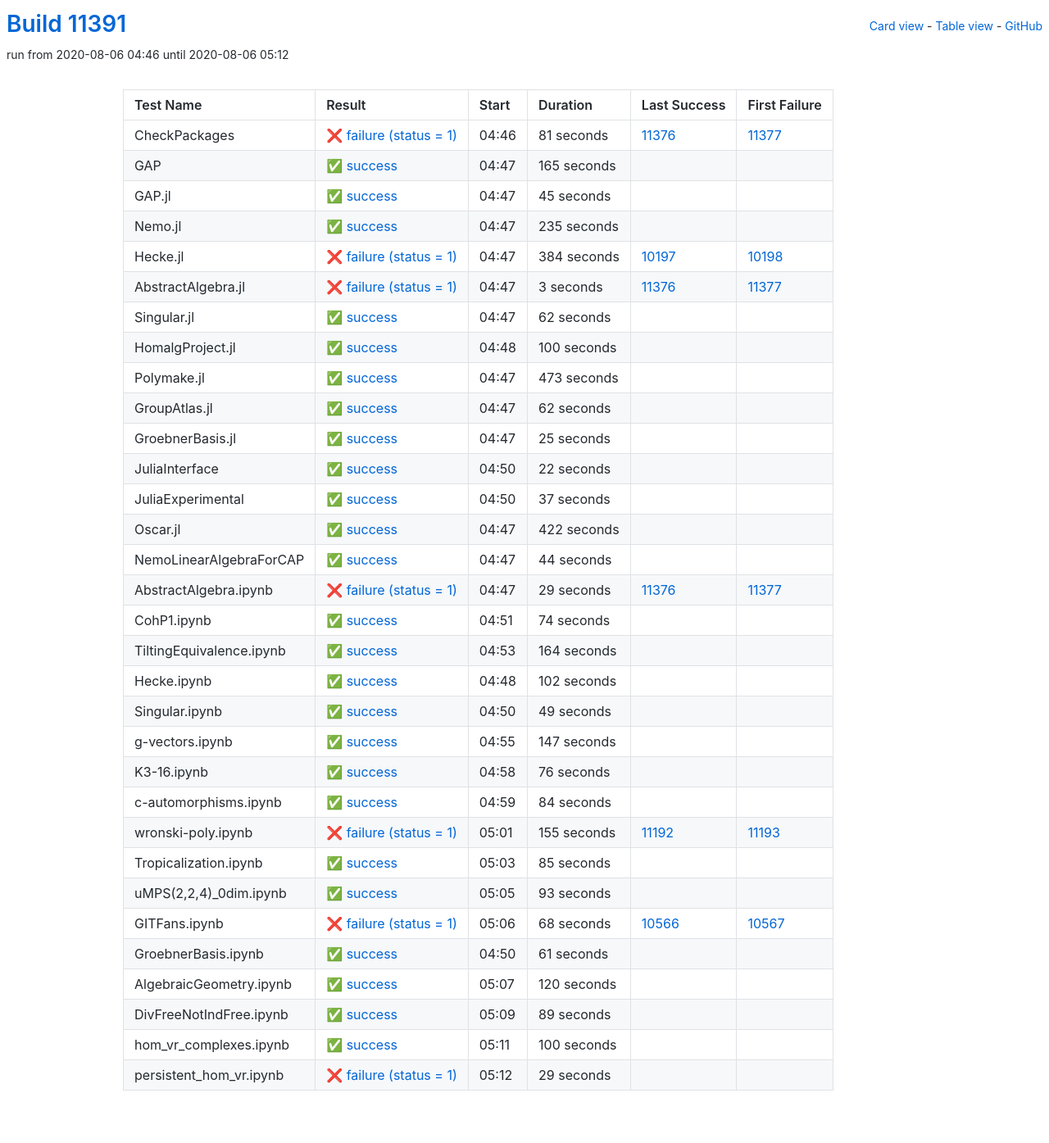
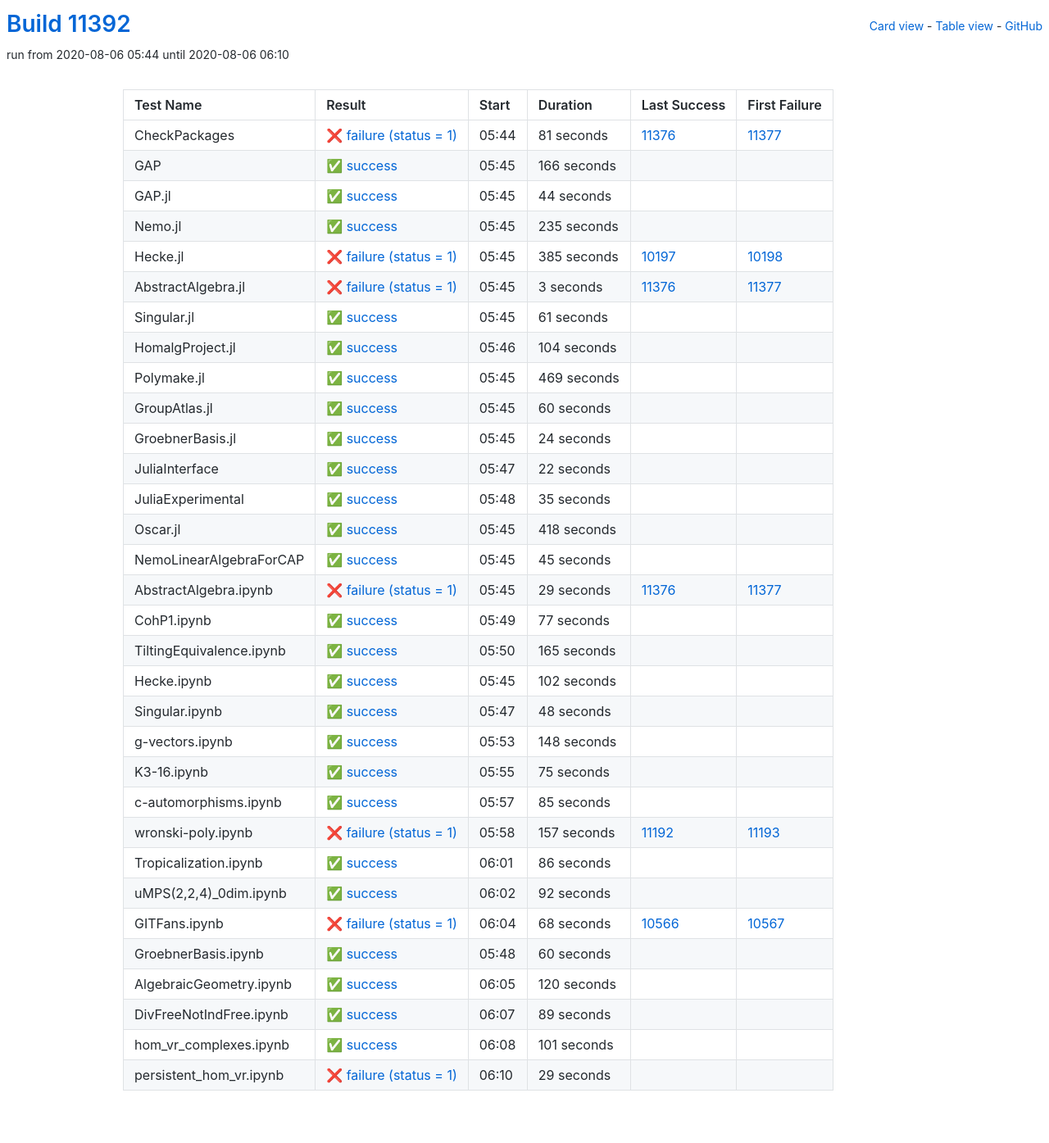
Before and after one commit to oscar-system/oscar-ci-status, a Jekyll site: the page built from table.html, in a window 1280 px wide. Shown: the whole page at 82% size. Built offline with Jekyll 4.4.1, drawn with Linux system fonts in a browser that asks for light colours.

Commit message:
Build #11392

```diff
--- a/_data/ci.yml
+++ b/_data/ci.yml
@@ -1,6 +1,6 @@
 ---
-build: 11391
-build_url: https://oscarci.mathematik.uni-kl.de/job/oscar/11391/
+build: 11392
+build_url: https://oscarci.mathematik.uni-kl.de/job/oscar/11392/
 job: oscar
 organization: oscar-system
 repo: oscar-ci-status
@@ -8,8 +8,8 @@
 tests:
 - name: CheckPackages
   id: checkpackages
-  log: https://oscarci.mathematik.uni-kl.de/job/oscar/11391/artifact/logs/build-11391/CheckPackages.log
-  start: 2020-08-06 04:46
+  log: https://oscarci.mathematik.uni-kl.de/job/oscar/11392/artifact/logs/build-11392/CheckPackages.log
+  start: 2020-08-06 05:44
   success: false
   exitcode: 1
   status: failure
@@ -20,32 +20,32 @@
   first_failure_url: https://oscarci.mathematik.uni-kl.de/job/oscar/11377/
 - name: GAP
   id: gap
-  log: https://oscarci.mathematik.uni-kl.de/job/oscar/11391/artifact/logs/build-11391/GAP.log
-  start: 2020-08-06 04:47
+  log: https://oscarci.mathematik.uni-kl.de/job/oscar/11392/artifact/logs/build-11392/GAP.log
+  start: 2020-08-06 05:45
   success: true
   exitcode: 0
   status: success
-  duration: 165
+  duration: 166
   last_success: false
   last_success_url:
   first_failure: false
   first_failure_url:
 - name: GAP.jl
   id: gap-jl
-  log: https://oscarci.mathematik.uni-kl.de/job/oscar/11391/artifact/logs/build-11391/GAP.jl.log
-  start: 2020-08-06 04:47
+  log: https://oscarci.mathematik.uni-kl.de/job/oscar/11392/artifact/logs/build-11392/GAP.jl.log
+  start: 2020-08-06 05:45
   success: true
   exitcode: 0
   status: success
-  duration: 45
+  duration: 44
   last_success: false
   last_success_url:
   first_failure: false
   first_failure_url:
 - name: Nemo.jl
   id: nemo-jl
-  log: https://oscarci.mathematik.uni-kl.de/job/oscar/11391/artifact/logs/build-11391/Nemo.jl.log
-  start: 2020-08-06 04:47
+  log: https://oscarci.mathematik.uni-kl.de/job/oscar/11392/artifact/logs/build-11392/Nemo.jl.log
+  start: 2020-08-06 05:45
   success: true
   exitcode: 0
   status: success
@@ -56,20 +56,20 @@
   first_failure_url:
 - name: Hecke.jl
   id: hecke-jl
-  log: https://oscarci.mathematik.uni-kl.de/job/oscar/11391/artifact/logs/build-11391/Hecke.jl.log
-  start: 2020-08-06 04:47
+  log: https://oscarci.mathematik.uni-kl.de/job/oscar/11392/artifact/logs/build-11392/Hecke.jl.log
+  start: 2020-08-06 05:45
   success: false
   exitcode: 1
   status: failure
-  duration: 384
+  duration: 385
   last_success: 10197
   last_success_url: https://oscarci.mathematik.uni-kl.de/job/oscar/10197/
   first_failure: 10198
   first_failure_url: https://oscarci.mathematik.uni-kl.de/job/oscar/10198/
 - name: AbstractAlgebra.jl
   id: abstractalgebra-jl
-  log: https://oscarci.mathematik.uni-kl.de/job/oscar/11391/artifact/logs/build-11391/AbstractAlgebra.jl.log
-  start: 2020-08-06 04:47
+  log: https://oscarci.mathematik.uni-kl.de/job/oscar/11392/artifact/logs/build-11392/AbstractAlgebra.jl.log
+  start: 2020-08-06 05:45
   success: false
   exitcode: 1
   status: failure
@@ -80,68 +80,68 @@
   first_failure_url: https://oscarci.mathematik.uni-kl.de/job/oscar/11377/
 - name: Singular.jl
   id: singular-jl
-  log: https://oscarci.mathematik.uni-kl.de/job/oscar/11391/artifact/logs/build-11391/Singular.jl.log
-  start: 2020-08-06 04:47
+  log: https://oscarci.mathematik.uni-kl.de/job/oscar/11392/artifact/logs/build-11392/Singular.jl.log
+  start: 2020-08-06 05:45
   success: true
   exitcode: 0
   status: success
-  duration: 62
+  duration: 61
   last_success: false
   last_success_url:
   first_failure: false
   first_failure_url:
 - name: HomalgProject.jl
   id: homalgproject-jl
-  log: https://oscarci.mathematik.uni-kl.de/job/oscar/11391/artifact/logs/build-11391/HomalgProject.jl.log
-  start: 2020-08-06 04:48
+  log: https://oscarci.mathematik.uni-kl.de/job/oscar/11392/artifact/logs/build-11392/HomalgProject.jl.log
+  start: 2020-08-06 05:46
   success: true
   exitcode: 0
   status: success
-  duration: 100
+  duration: 104
   last_success: false
   last_success_url:
   first_failure: false
   first_failure_url:
 - name: Polymake.jl
   id: polymake-jl
-  log: https://oscarci.mathematik.uni-kl.de/job/oscar/11391/artifact/logs/build-11391/Polymake.jl.log
-  start: 2020-08-06 04:47
+  log: https://oscarci.mathematik.uni-kl.de/job/oscar/11392/artifact/logs/build-11392/Polymake.jl.log
+  start: 2020-08-06 05:45
   success: true
   exitcode: 0
   status: success
-  duration: 473
+  duration: 469
   last_success: false
   last_success_url:
   first_failure: false
   first_failure_url:
 - name: GroupAtlas.jl
   id: groupatlas-jl
-  log: https://oscarci.mathematik.uni-kl.de/job/oscar/11391/artifact/logs/build-11391/GroupAtlas.jl.log
-  start: 2020-08-06 04:47
+  log: https://oscarci.mathematik.uni-kl.de/job/oscar/11392/artifact/logs/build-11392/GroupAtlas.jl.log
+  start: 2020-08-06 05:45
   success: true
   exitcode: 0
   status: success
-  duration: 62
+  duration: 60
   last_success: false
   last_success_url:
   first_failure: false
   first_failure_url:
 - name: GroebnerBasis.jl
   id: groebnerbasis-jl
-  log: https://oscarci.mathematik.uni-kl.de/job/oscar/11391/artifact/logs/build-11391/GroebnerBasis.jl.log
-  start: 2020-08-06 04:47
+  log: https://oscarci.mathematik.uni-kl.de/job/oscar/11392/artifact/logs/build-11392/GroebnerBasis.jl.log
+  start: 2020-08-06 05:45
   success: true
   exitcode: 0
   status: success
-  duration: 25
+  duration: 24
   last_success: false
   last_success_url:
   first_failure: false
   first_failure_url:
 - name: JuliaInterface
   id: juliainterface
-  log: https://oscarci.mathematik.uni-kl.de/job/oscar/11391/artifact/logs/build-11391/JuliaInterface.log
-  start: 2020-08-06 04:50
+  log: https://oscarci.mathematik.uni-kl.de/job/oscar/11392/artifact/logs/build-11392/JuliaInterface.log
+  start: 2020-08-06 05:47
   success: true
   exitcode: 0
   status: success
@@ -152,44 +152,44 @@
   first_failure_url:
 - name: JuliaExperimental
   id: juliaexperimental
-  log: https://oscarci.mathematik.uni-kl.de/job/oscar/11391/artifact/logs/build-11391/JuliaExperimental.log
-  start: 2020-08-06 04:50
+  log: https://oscarci.mathematik.uni-kl.de/job/oscar/11392/artifact/logs/build-11392/JuliaExperimental.log
+  start: 2020-08-06 05:48
   success: true
   exitcode: 0
   status: success
-  duration: 37
+  duration: 35
   last_success: false
   last_success_url:
   first_failure: false
   first_failure_url:
 - name: Oscar.jl
   id: oscar-jl
-  log: https://oscarci.mathematik.uni-kl.de/job/oscar/11391/artifact/logs/build-11391/Oscar.jl.log
-  start: 2020-08-06 04:47
+  log: https://oscarci.mathematik.uni-kl.de/job/oscar/11392/artifact/logs/build-11392/Oscar.jl.log
+  start: 2020-08-06 05:45
   success: true
   exitcode: 0
   status: success
-  duration: 422
+  duration: 418
   last_success: false
   last_success_url:
   first_failure: false
   first_failure_url:
 - name: NemoLinearAlgebraForCAP
   id: nemolinearalgebraforcap
-  log: https://oscarci.mathematik.uni-kl.de/job/oscar/11391/artifact/logs/build-11391/NemoLinearAlgebraForCAP.log
-  start: 2020-08-06 04:47
+  log: https://oscarci.mathematik.uni-kl.de/job/oscar/11392/artifact/logs/build-11392/NemoLinearAlgebraForCAP.log
+  start: 2020-08-06 05:45
   success: true
   exitcode: 0
   status: success
-  duration: 44
+  duration: 45
   last_success: false
   last_success_url:
   first_failure: false
   first_failure_url:
 - name: AbstractAlgebra.ipynb
   id: abstractalgebra-ipynb
-  log: https://oscarci.mathematik.uni-kl.de/job/oscar/11391/artifact/logs/build-11391/AbstractAlgebra.ipynb.log
-  start: 2020-08-06 04:47
+  log: https://oscarci.mathematik.uni-kl.de/job/oscar/11392/artifact/logs/build-11392/AbstractAlgebra.ipynb.log
+  start: 2020-08-06 05:45
   success: false
   exitcode: 1
   status: failure
@@ -200,32 +200,32 @@
   first_failure_url: https://oscarci.mathematik.uni-kl.de/job/oscar/11377/
 - name: CohP1.ipynb
   id: cohp1-ipynb
-  log: https://oscarci.mathematik.uni-kl.de/job/oscar/11391/artifact/logs/build-11391/CohP1.ipynb.log
-  start: 2020-08-06 04:51
+  log: https://oscarci.mathematik.uni-kl.de/job/oscar/11392/artifact/logs/build-11392/CohP1.ipynb.log
+  start: 2020-08-06 05:49
   success: true
   exitcode: 0
   status: success
-  duration: 74
+  duration: 77
   last_success: false
   last_success_url:
   first_failure: false
   first_failure_url:
 - name: TiltingEquivalence.ipynb
   id: tiltingequivalence-ipynb
-  log: https://oscarci.mathematik.uni-kl.de/job/oscar/11391/artifact/logs/build-11391/TiltingEquivalence.ipynb.log
-  start: 2020-08-06 04:53
+  log: https://oscarci.mathematik.uni-kl.de/job/oscar/11392/artifact/logs/build-11392/TiltingEquivalence.ipynb.log
+  start: 2020-08-06 05:50
   success: true
   exitcode: 0
   status: success
-  duration: 164
+  duration: 165
   last_success: false
   last_success_url:
   first_failure: false
   first_failure_url:
 - name: Hecke.ipynb
   id: hecke-ipynb
-  log: https://oscarci.mathematik.uni-kl.de/job/oscar/11391/artifact/logs/build-11391/Hecke.ipynb.log
-  start: 2020-08-06 04:48
+  log: https://oscarci.mathematik.uni-kl.de/job/oscar/11392/artifact/logs/build-11392/Hecke.ipynb.log
+  start: 2020-08-06 05:45
   success: true
   exitcode: 0
   status: success
@@ -236,68 +236,44 @@
   first_failure_url:
 - name: Singular.ipynb
   id: singular-ipynb
-  log: https://oscarci.mathematik.uni-kl.de/job/oscar/11391/artifact/logs/build-11391/Singular.ipynb.log
-  start: 2020-08-06 04:50
+  log: https://oscarci.mathematik.uni-kl.de/job/oscar/11392/artifact/logs/build-11392/Singular.ipynb.log
+  start: 2020-08-06 05:47
   success: true
   exitcode: 0
   status: success
-  duration: 49
+  duration: 48
   last_success: false
   last_success_url:
   first_failure: false
   first_failure_url:
 - name: g-vectors.ipynb
   id: g-vectors-ipynb
-  log: https://oscarci.mathematik.uni-kl.de/job/oscar/11391/artifact/logs/build-11391/g-vectors.ipynb.log
-  start: 2020-08-06 04:55
+  log: https://oscarci.mathematik.uni-kl.de/job/oscar/11392/artifact/logs/build-11392/g-vectors.ipynb.log
+  start: 2020-08-06 05:53
   success: true
   exitcode: 0
   status: success
-  duration: 147
+  duration: 148
   last_success: false
   last_success_url:
   first_failure: false
   first_failure_url:
 - name: K3-16.ipynb
   id: k3-16-ipynb
-  log: https://oscarci.mathematik.uni-kl.de/job/oscar/11391/artifact/logs/build-11391/K3-16.ipynb.log
-  start: 2020-08-06 04:58
+  log: https://oscarci.mathematik.uni-kl.de/job/oscar/11392/artifact/logs/build-11392/K3-16.ipynb.log
+  start: 2020-08-06 05:55
   success: true
   exitcode: 0
   status: success
-  duration: 76
+  duration: 75
   last_success: false
   last_success_url:
   first_failure: false
   first_failure_url:
 - name: c-automorphisms.ipynb
   id: c-automorphisms-ipynb
-  log: https://oscarci.mathematik.uni-kl.de/job/oscar/11391/artifact/logs/build-11391/c-automorphisms.ipynb.log
-  start: 2020-08-06 04:59
-  success: true
-  exitcode: 0
-  status: success
-  duration: 84
-  last_success: false
-  last_success_url:
-  first_failure: false
-  first_failure_url:
-- name: wronski-poly.ipynb
-  id: wronski-poly-ipynb
-  log: https://oscarci.mathematik.uni-kl.de/job/oscar/11391/artifact/logs/build-11391/wronski-poly.ipynb.log
-  start: 2020-08-06 05:01
-  success: false
-  exitcode: 1
-  status: failure
-  duration: 155
-  last_success: 11192
-  last_success_url: https://oscarci.mathematik.uni-kl.de/job/oscar/11192/
-  first_failure: 11193
-  first_failure_url: https://oscarci.mathematik.uni-kl.de/job/oscar/11193/
-- name: Tropicalization.ipynb
-  id: tropicalization-ipynb
-  log: https://oscarci.mathematik.uni-kl.de/job/oscar/11391/artifact/logs/build-11391/Tropicalization.ipynb.log
-  start: 2020-08-06 05:03
+  log: https://oscarci.mathematik.uni-kl.de/job/oscar/11392/artifact/logs/build-11392/c-automorphisms.ipynb.log
+  start: 2020-08-06 05:57
   success: true
   exitcode: 0
   status: success
@@ -306,22 +282,46 @@
   last_success_url:
   first_failure: false
   first_failure_url:
-- name: uMPS(2,2,4)_0dim.ipynb
-  id: umps-2-2-4-0dim-ipynb
-  log: https://oscarci.mathematik.uni-kl.de/job/oscar/11391/artifact/logs/build-11391/uMPS-2-2-4-_0dim.ipynb.log
-  start: 2020-08-06 05:05
+- name: wronski-poly.ipynb
+  id: wronski-poly-ipynb
+  log: https://oscarci.mathematik.uni-kl.de/job/oscar/11392/artifact/logs/build-11392/wronski-poly.ipynb.log
+  start: 2020-08-06 05:58
+  success: false
+  exitcode: 1
+  status: failure
+  duration: 157
+  last_success: 11192
+  last_success_url: https://oscarci.mathematik.uni-kl.de/job/oscar/11192/
+  first_failure: 11193
+  first_failure_url: https://oscarci.mathematik.uni-kl.de/job/oscar/11193/
+- name: Tropicalization.ipynb
+  id: tropicalization-ipynb
+  log: https://oscarci.mathematik.uni-kl.de/job/oscar/11392/artifact/logs/build-11392/Tropicalization.ipynb.log
+  start: 2020-08-06 06:01
   success: true
   exitcode: 0
   status: success
-  duration: 93
+  duration: 86
+  last_success: false
+  last_success_url:
+  first_failure: false
+  first_failure_url:
+- name: uMPS(2,2,4)_0dim.ipynb
+  id: umps-2-2-4-0dim-ipynb
+  log: https://oscarci.mathematik.uni-kl.de/job/oscar/11392/artifact/logs/build-11392/uMPS-2-2-4-_0dim.ipynb.log
+  start: 2020-08-06 06:02
+  success: true
+  exitcode: 0
+  status: success
+  duration: 92
   last_success: false
   last_success_url:
   first_failure: false
   first_failure_url:
 - name: GITFans.ipynb
   id: gitfans-ipynb
-  log: https://oscarci.mathematik.uni-kl.de/job/oscar/11391/artifact/logs/build-11391/GITFans.ipynb.log
-  start: 2020-08-06 05:06
+  log: https://oscarci.mathematik.uni-kl.de/job/oscar/11392/artifact/logs/build-11392/GITFans.ipynb.log
+  start: 2020-08-06 06:04
   success: false
   exitcode: 1
   status: failure
@@ -332,20 +332,20 @@
   first_failure_url: https://oscarci.mathematik.uni-kl.de/job/oscar/10567/
 - name: GroebnerBasis.ipynb
   id: groebnerbasis-ipynb
-  log: https://oscarci.mathematik.uni-kl.de/job/oscar/11391/artifact/logs/build-11391/GroebnerBasis.ipynb.log
-  start: 2020-08-06 04:50
+  log: https://oscarci.mathematik.uni-kl.de/job/oscar/11392/artifact/logs/build-11392/GroebnerBasis.ipynb.log
+  start: 2020-08-06 05:48
   success: true
   exitcode: 0
   status: success
-  duration: 61
+  duration: 60
   last_success: false
   last_success_url:
   first_failure: false
   first_failure_url:
 - name: AlgebraicGeometry.ipynb
   id: algebraicgeometry-ipynb
-  log: https://oscarci.mathematik.uni-kl.de/job/oscar/11391/artifact/logs/build-11391/AlgebraicGeometry.ipynb.log
-  start: 2020-08-06 05:07
+  log: https://oscarci.mathematik.uni-kl.de/job/oscar/11392/artifact/logs/build-11392/AlgebraicGeometry.ipynb.log
+  start: 2020-08-06 06:05
   success: true
   exitcode: 0
   status: success
@@ -356,8 +356,8 @@
   first_failure_url:
 - name: DivFreeNotIndFree.ipynb
   id: divfreenotindfree-ipynb
-  log: https://oscarci.mathematik.uni-kl.de/job/oscar/11391/artifact/logs/build-11391/DivFreeNotIndFree.ipynb.log
-  start: 2020-08-06 05:09
+  log: https://oscarci.mathematik.uni-kl.de/job/oscar/11392/artifact/logs/build-11392/DivFreeNotIndFree.ipynb.log
+  start: 2020-08-06 06:07
   success: true
   exitcode: 0
   status: success
@@ -368,20 +368,20 @@
   first_failure_url:
 - name: hom_vr_complexes.ipynb
   id: hom-vr-complexes-ipynb
-  log: https://oscarci.mathematik.uni-kl.de/job/oscar/11391/artifact/logs/build-11391/hom_vr_complexes.ipynb.log
-  start: 2020-08-06 05:11
+  log: https://oscarci.mathematik.uni-kl.de/job/oscar/11392/artifact/logs/build-11392/hom_vr_complexes.ipynb.log
+  start: 2020-08-06 06:08
   success: true
   exitcode: 0
   status: success
-  duration: 100
+  duration: 101
   last_success: false
   last_success_url:
   first_failure: false
   first_failure_url:
 - name: persistent_hom_vr.ipynb
   id: persistent-hom-vr-ipynb
-  log: https://oscarci.mathematik.uni-kl.de/job/oscar/11391/artifact/logs/build-11391/persistent_hom_vr.ipynb.log
-  start: 2020-08-06 05:12
+  log: https://oscarci.mathematik.uni-kl.de/job/oscar/11392/artifact/logs/build-11392/persistent_hom_vr.ipynb.log
+  start: 2020-08-06 06:10
   success: false
   exitcode: 1
   status: failure
```
Also changed, not shown: README.md.
